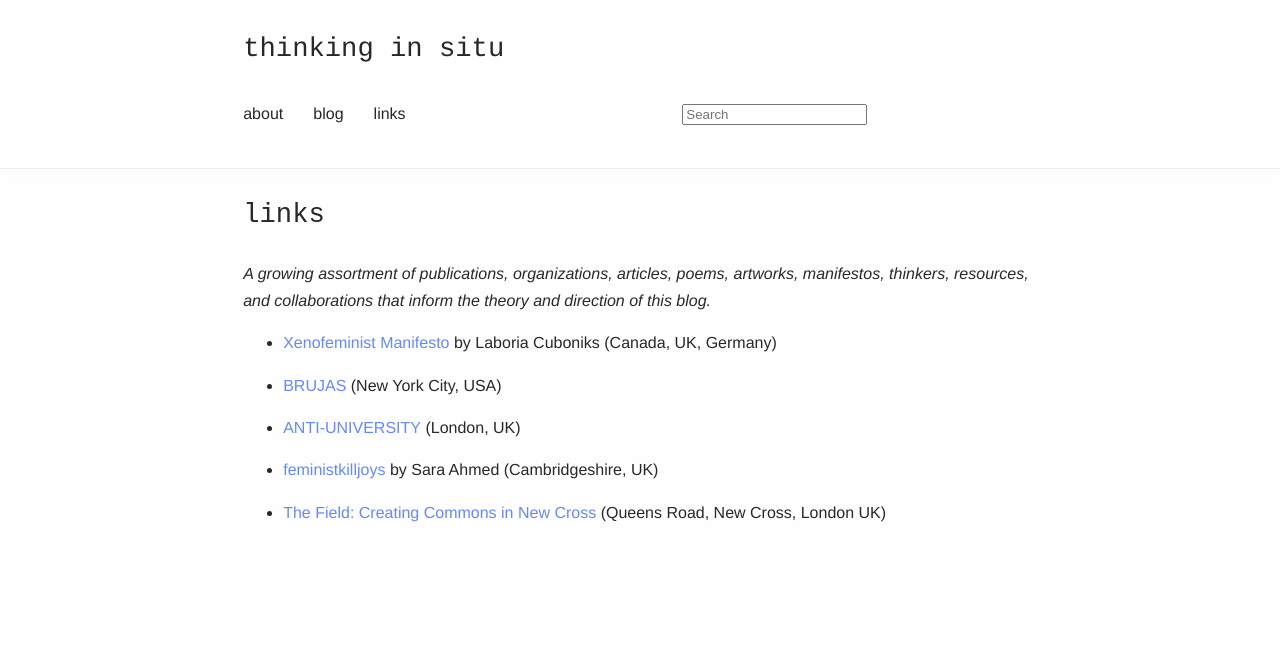
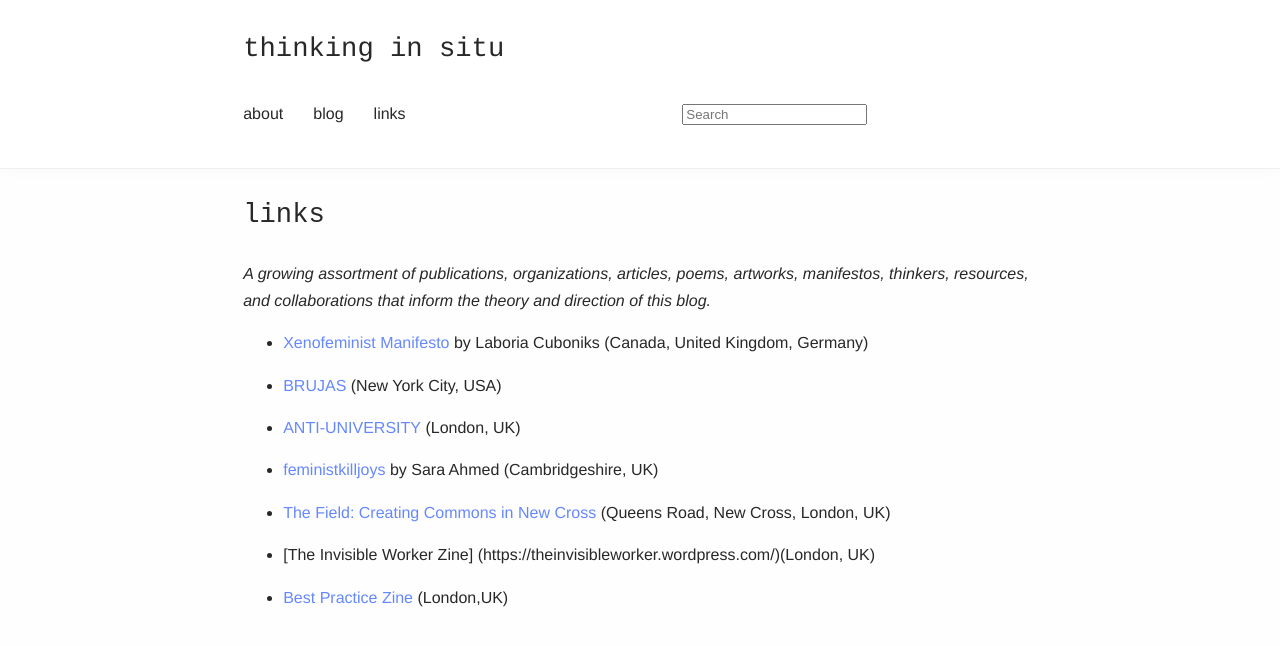
Before and after one commit to teddiebrock/blank-spaces, a Jekyll site: the page built from links.md, in a window 1280 px wide. Shown: the top 646 px of the page. Built offline with Jekyll 4.4.1, drawn with Linux system fonts in a browser that asks for light colours.

Commit message:
zines added to links

```diff
--- a/links.md
+++ b/links.md
@@ -5,7 +5,7 @@ title: "links"
 
 *A growing assortment of publications, organizations, articles, poems, artworks, manifestos, thinkers, resources, and collaborations that inform the theory and direction of this blog.*
 
-* [Xenofeminist Manifesto](https://www.laboriacuboniks.net/) by Laboria Cuboniks (Canada, UK, Germany)
+* [Xenofeminist Manifesto](https://www.laboriacuboniks.net/) by Laboria Cuboniks (Canada, United Kingdom, Germany)
 
 * [BRUJAS](http://blog.brujas.nyc/) (New York City, USA)
 
@@ -13,4 +13,8 @@ title: "links"
 
 * [feministkilljoys](https://feministkilljoys.com/) by Sara Ahmed (Cambridgeshire, UK)
 
-* [The Field: Creating Commons in New Cross](http://thefieldnx.com/) (Queens Road, New Cross, London UK)
+* [The Field: Creating Commons in New Cross](http://thefieldnx.com/) (Queens Road, New Cross, London, UK)
+
+* [The Invisible Worker Zine] (https://theinvisibleworker.wordpress.com/)(London, UK)
+
+* [Best Practice Zine](https://bestpracticezine.bigcartel.com/) (London,UK)
```
